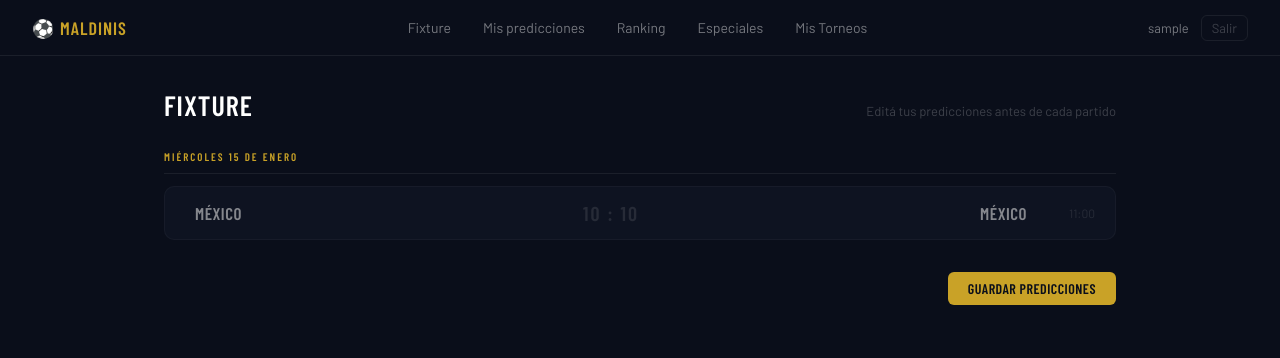
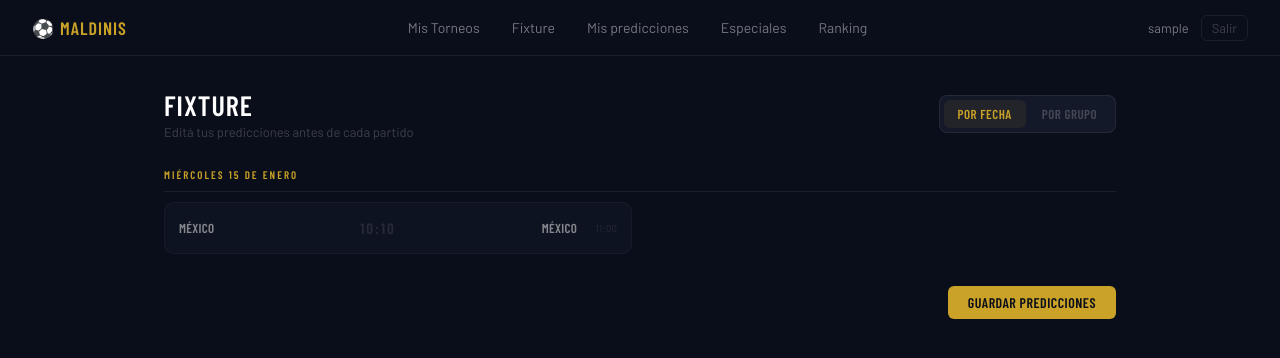
Before and after one commit to yamilpalmiero/maldinis, a Django app: page /torneo/1/fixture/ in a window 1280 px wide. Shown: the top 358 px of the page. Run offline with Django 5.2, Linux system fonts and the light colour scheme; a user stored in the database is signed in; data comes from the database, SQL or seed files in the repository; both versions use the stored data as it was after the commit; tables that the repository leaves empty hold one stand-in row (values such as "Sample post"); parts of the project's set-up code (start-up, migrations or seed data) failed here and were passed over.

Commit message:
feat: toggle fixture por fecha/grupo, fixture corregido con grupos oficiales, mejoras visuales navbar y mis torneos

```diff
--- a/app/predictions/models.py
+++ b/app/predictions/models.py
@@ -39,6 +39,7 @@ class Match(models.Model):
     )
     match_datetime = models.DateTimeField()
     stage = models.CharField(max_length=10, choices=Stage.choices, default=Stage.GROUP)
+    group = models.CharField(max_length=1, blank=True)  # A, B, C... L — solo fase de grupos
     home_score = models.PositiveSmallIntegerField(null=True, blank=True)
     away_score = models.PositiveSmallIntegerField(null=True, blank=True)
 
--- a/app/predictions/templates/predictions/fixture.html
+++ b/app/predictions/templates/predictions/fixture.html
@@ -6,9 +6,11 @@
 <style>
     .fixture-header {
         display: flex;
-        align-items: baseline;
+        align-items: center;
         justify-content: space-between;
         margin-bottom: 28px;
+        flex-wrap: wrap;
+        gap: 16px;
     }
 
     .fixture-title {
@@ -25,9 +27,40 @@
         color: var(--text-muted);
     }
 
-    /* ── Grupo de fecha ── */
+    /* ── Toggle ── */
+    .toggle-container {
+        display: flex;
+        align-items: center;
+        background: var(--bg-card);
+        border: 1px solid var(--border);
+        border-radius: 8px;
+        padding: 4px;
+        gap: 2px;
+    }
+
+    .toggle-btn {
+        font-family: 'Barlow Condensed', sans-serif;
+        font-size: 13px;
+        font-weight: 600;
+        letter-spacing: 0.5px;
+        text-transform: uppercase;
+        color: var(--text-muted);
+        background: transparent;
+        border: none;
+        border-radius: 6px;
+        padding: 6px 14px;
+        cursor: pointer;
+        transition: color 0.15s, background 0.15s;
+    }
+
+    .toggle-btn.active {
+        background: var(--gold-subtle);
+        color: var(--gold);
+    }
+
+    /* ── Grupo de fecha / grupo ── */
     .date-group {
-        margin-bottom: 32px;
+        margin-bottom: 28px;
     }
 
     .date-label {
@@ -39,7 +72,19 @@
         text-transform: uppercase;
         padding-bottom: 10px;
         border-bottom: 1px solid var(--border);
-        margin-bottom: 12px;
+        margin-bottom: 10px;
+    }
+
+    /* ── Grid de partidos ── */
+    .matches-grid {
+        display: grid;
+        grid-template-columns: 1fr 1fr;
+        grid-auto-rows: 52px;
+        gap: 8px 16px;
+    }
+
+    .matches-grid .match-card:last-child:nth-child(odd) {
+        grid-column: 1;
     }
 
     /* ── Tarjeta de partido ── */
@@ -47,12 +92,13 @@
         background: var(--bg-card);
         border: 0.5px solid var(--border);
         border-radius: var(--radius);
-        padding: 14px 20px;
-        margin-bottom: 8px;
+        padding: 0 14px;
         display: flex;
         align-items: center;
-        gap: 16px;
+        gap: 8px;
         transition: background 0.15s;
+        height: 52px;
+        overflow: hidden;
     }
 
     .match-card:hover {
@@ -64,36 +110,31 @@
     }
 
     /* ── Equipos ── */
-    .team {
-        display: flex;
-        align-items: center;
-        gap: 10px;
+    .team-name {
+        font-family: 'Barlow Condensed', sans-serif;
+        font-size: 13px;
+        font-weight: 600;
+        letter-spacing: 0.3px;
+        text-transform: uppercase;
+        color: var(--text-primary);
+        white-space: nowrap;
+        overflow: hidden;
+        text-overflow: ellipsis;
+        display: block;
         flex: 1;
+        min-width: 0;
     }
 
-    .team.away {
-        flex-direction: row-reverse;
-    }
-
-    .team-flag {
-        font-size: 22px;
-        line-height: 1;
-    }
-
-    .team-name {
-        font-family: 'Barlow Condensed', sans-serif;
-        font-size: 17px;
-        font-weight: 600;
-        letter-spacing: 0.5px;
-        text-transform: uppercase;
+    .team-name.away {
+        text-align: right;
     }
 
     /* ── Área de score ── */
     .score-area {
         display: flex;
         align-items: center;
-        gap: 8px;
-        min-width: 110px;
+        gap: 4px;
+        flex-shrink: 0;
         justify-content: center;
     }
 
@@ -101,12 +142,12 @@
         background: var(--bg-base);
         border: 1px solid var(--border-gold);
         border-radius: var(--radius-sm);
-        width: 42px;
-        height: 42px;
+        width: 30px;
+        height: 30px;
         text-align: center;
         color: var(--gold);
         font-family: 'Barlow Condensed', sans-serif;
-        font-size: 20px;
+        font-size: 16px;
         font-weight: 600;
         transition: border-color 0.15s;
         appearance: textfield;
@@ -125,13 +166,13 @@
 
     .score-sep {
         color: var(--text-muted);
-        font-size: 18px;
+        font-size: 14px;
         font-family: 'Barlow Condensed', sans-serif;
     }
 
     .score-locked {
         font-family: 'Barlow Condensed', sans-serif;
-        font-size: 20px;
+        font-size: 15px;
         font-weight: 600;
         color: var(--text-muted);
         letter-spacing: 2px;
@@ -139,9 +180,10 @@
 
     /* ── Hora del partido ── */
     .match-time {
-        font-size: 12px;
+        font-size: 10px;
         color: var(--text-muted);
-        min-width: 42px;
+        flex-shrink: 0;
+        min-width: 32px;
         text-align: right;
     }
 
@@ -156,55 +198,92 @@
 
 {% block content %}
 <div class="fixture-header">
+    <div>
         <h1 class="fixture-title">Fixture</h1>
         <span class="fixture-subtitle">Editá tus predicciones antes de cada partido</span>
+    </div>
+    <div class="toggle-container">
+        <button class="toggle-btn active" id="btn-fecha" onclick="setView('fecha')">Por fecha</button>
+        <button class="toggle-btn" id="btn-grupo" onclick="setView('grupo')">Por grupo</button>
+    </div>
 </div>
 
 <form method="post">
     {% csrf_token %}
 
+    {# Vista por fecha #}
+    <div id="view-fecha">
         {% for group in match_list_grouped %}
         <div class="date-group">
             <div class="date-label">{{ group.fecha|date:"l d \d\e F" }}</div>
-
+            <div class="matches-grid">
                 {% for item in group.partidos %}
                 <div class="match-card {% if not item.editable %}locked{% endif %}">
-
-                    <div class="team home">
-                        <span class="team-flag">{{ item.match.home_team.flag }}</span>
                     <span class="team-name">{{ item.match.home_team }}</span>
-                    </div>
-
                     <div class="score-area">
                         {% if item.editable %}
-                            <input class="score-input" type="number"
-                                   name="home_{{ item.match.id }}"
-                                   value="{{ item.home_score }}"
-                                   min="0" max="20">
+                        <input class="score-input" type="number" name="home_{{ item.match.id }}"
+                            value="{{ item.home_score }}" min="0" max="20">
                         <span class="score-sep">—</span>
-                            <input class="score-input" type="number"
-                                   name="away_{{ item.match.id }}"
-                                   value="{{ item.away_score }}"
-                                   min="0" max="20">
+                        <input class="score-input" type="number" name="away_{{ item.match.id }}"
+                            value="{{ item.away_score }}" min="0" max="20">
                         {% else %}
-                            <span class="score-locked">{{ item.home_score }} : {{ item.away_score }}</span>
+                        <span class="score-locked">{{ item.home_score }}:{{ item.away_score }}</span>
                         {% endif %}
                     </div>
-
-                    <div class="team away">
-                        <span class="team-flag">{{ item.match.away_team.flag }}</span>
-                        <span class="team-name">{{ item.match.away_team }}</span>
-                    </div>
-
-                    <div class="match-time">{{ item.match.match_datetime|date:"H:i" }}</div>
-
+                    <span class="team-name away">{{ item.match.away_team }}</span>
+                    <span class="match-time">{{ item.match.match_datetime|date:"H:i" }}</span>
                 </div>
                 {% endfor %}
             </div>
+        </div>
         {% endfor %}
+    </div>
+
+    {# Vista por grupo #}
+    <div id="view-grupo" style="display:none;">
+        {% for group in match_list_by_group %}
+        <div class="date-group">
+            <div class="date-label">Grupo {{ group.grupo }}</div>
+            <div class="matches-grid">
+                {% for item in group.partidos %}
+                <div class="match-card {% if not item.editable %}locked{% endif %}">
+                    <span class="team-name">{{ item.match.home_team }}</span>
+                    <div class="score-area">
+                        {% if item.editable %}
+                        <input class="score-input" type="number" name="home_{{ item.match.id }}"
+                            value="{{ item.home_score }}" min="0" max="20">
+                        <span class="score-sep">—</span>
+                        <input class="score-input" type="number" name="away_{{ item.match.id }}"
+                            value="{{ item.away_score }}" min="0" max="20">
+                        {% else %}
+                        <span class="score-locked">{{ item.home_score }}:{{ item.away_score }}</span>
+                        {% endif %}
+                    </div>
+                    <span class="team-name away">{{ item.match.away_team }}</span>
+                    <span class="match-time">{{ item.match.match_datetime|date:"H:i" }}</span>
+                </div>
+                {% endfor %}
+            </div>
+        </div>
+        {% endfor %}
+    </div>
 
     <div class="fixture-footer">
         <button type="submit" class="btn-primary">Guardar predicciones</button>
     </div>
 </form>
+
+<script>
+    function setView(view) {
+        document.getElementById('view-fecha').style.display = view === 'fecha' ? 'block' : 'none';
+        document.getElementById('view-grupo').style.display = view === 'grupo' ? 'block' : 'none';
+        document.getElementById('btn-fecha').classList.toggle('active', view === 'fecha');
+        document.getElementById('btn-grupo').classList.toggle('active', view === 'grupo');
+        localStorage.setItem('fixture_view', view);
+    }
+
+    const saved = localStorage.getItem('fixture_view');
+    if (saved) setView(saved);
+</script>
 {% endblock %}
--- a/app/predictions/views.py
+++ b/app/predictions/views.py
@@ -70,12 +70,27 @@ def fixture(request, tournament_id):
             }
         )
 
+    # Vista por grupo — solo partidos de fase de grupos con campo group definido
+    groups_order = ["A", "B", "C", "D", "E", "F", "G", "H", "I", "J", "K", "L"]
+    by_group = {}
+    for item in match_list:
+        g = item["match"].group
+        if g:
+            if g not in by_group:
+                by_group[g] = []
+            by_group[g].append(item)
+
+    match_list_by_group = [
+        {"grupo": g, "partidos": by_group[g]} for g in groups_order if g in by_group
+    ]
+
     return render(
         request,
         "predictions/fixture.html",
         {
             "tournament": tournament,
             "match_list_grouped": match_list_grouped,
+            "match_list_by_group": match_list_by_group,
             "now": timezone.now(),
         },
     )
--- a/app/templates/base.html
+++ b/app/templates/base.html
@@ -149,6 +149,8 @@
             letter-spacing: 0.5px;
             text-transform: uppercase;
             cursor: pointer;
+            text-decoration: none;
+            display: inline-block;
             transition: opacity 0.15s;
         }
 
@@ -196,13 +198,13 @@
         <a href="{% url 'mis_torneos' %}" class="navbar-brand">⚽ Maldinis</a>
 
         <div class="navbar-links">
+            <a href="{% url 'mis_torneos' %}">Mis Torneos</a>
             {% if tournament %}
             <a href="{% url 'fixture' tournament.id %}">Fixture</a>
             <a href="{% url 'mis_predicciones' tournament.id %}">Mis predicciones</a>
+            <a href="{% url 'predicciones_especiales' tournament.id %}">Especiales</a>
             <a href="{% url 'ranking' tournament.id %}">Ranking</a>
-            <a href="{% url 'predicciones_especiales' tournament.id %}">Especiales</a>
             {% endif %}
-            <a href="{% url 'mis_torneos' %}">Mis Torneos</a>
         </div>
 
         <div class="navbar-user">
```
Also changed, not shown: app/predictions/fixtures/matches.json (+193 -121 lines), app/tournaments/templates/tournaments/mis_torneos.html (+22 -0 lines), app/predictions/migrations/0003_match_group.py (added). Lines whose indentation alone changed are shown as unchanged.
